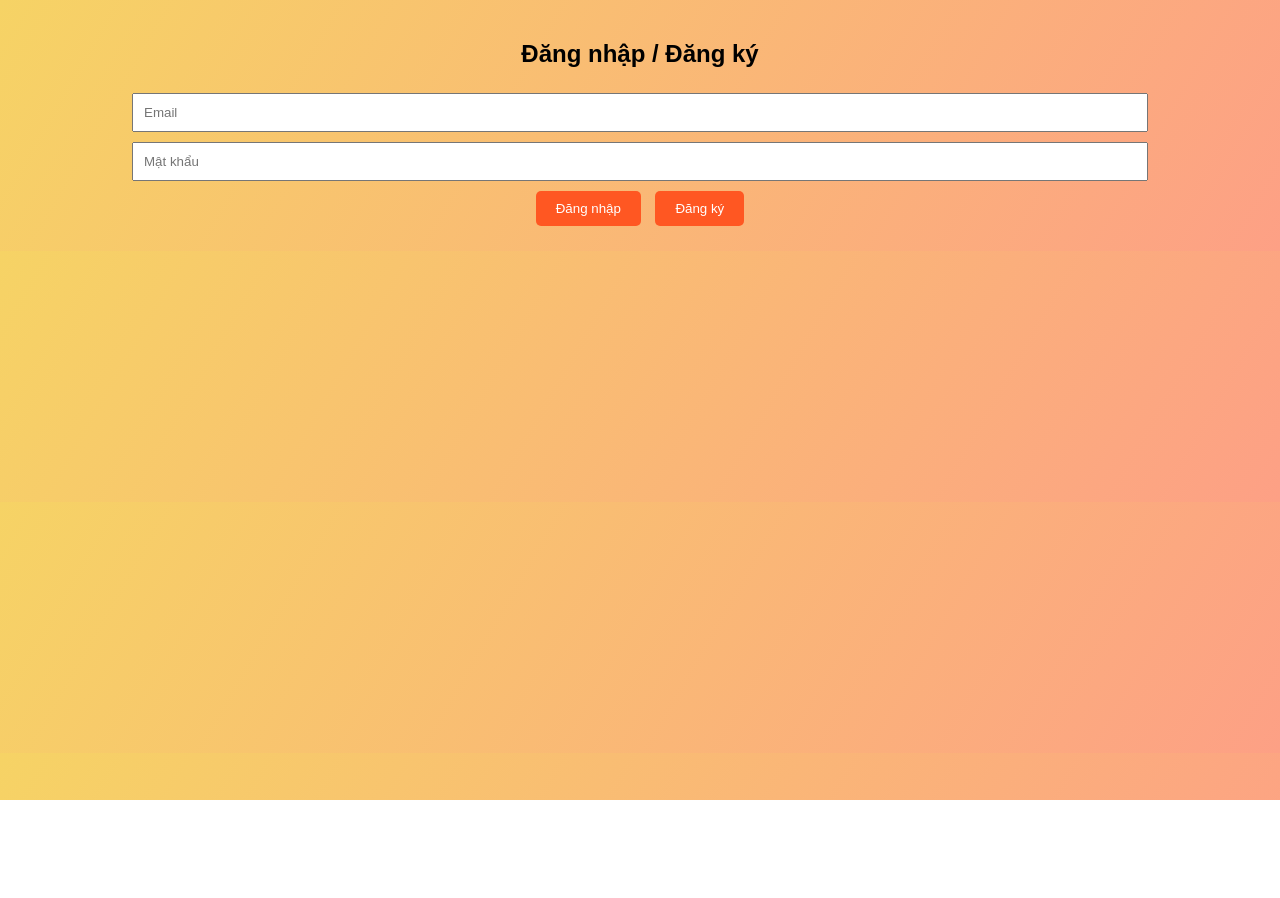
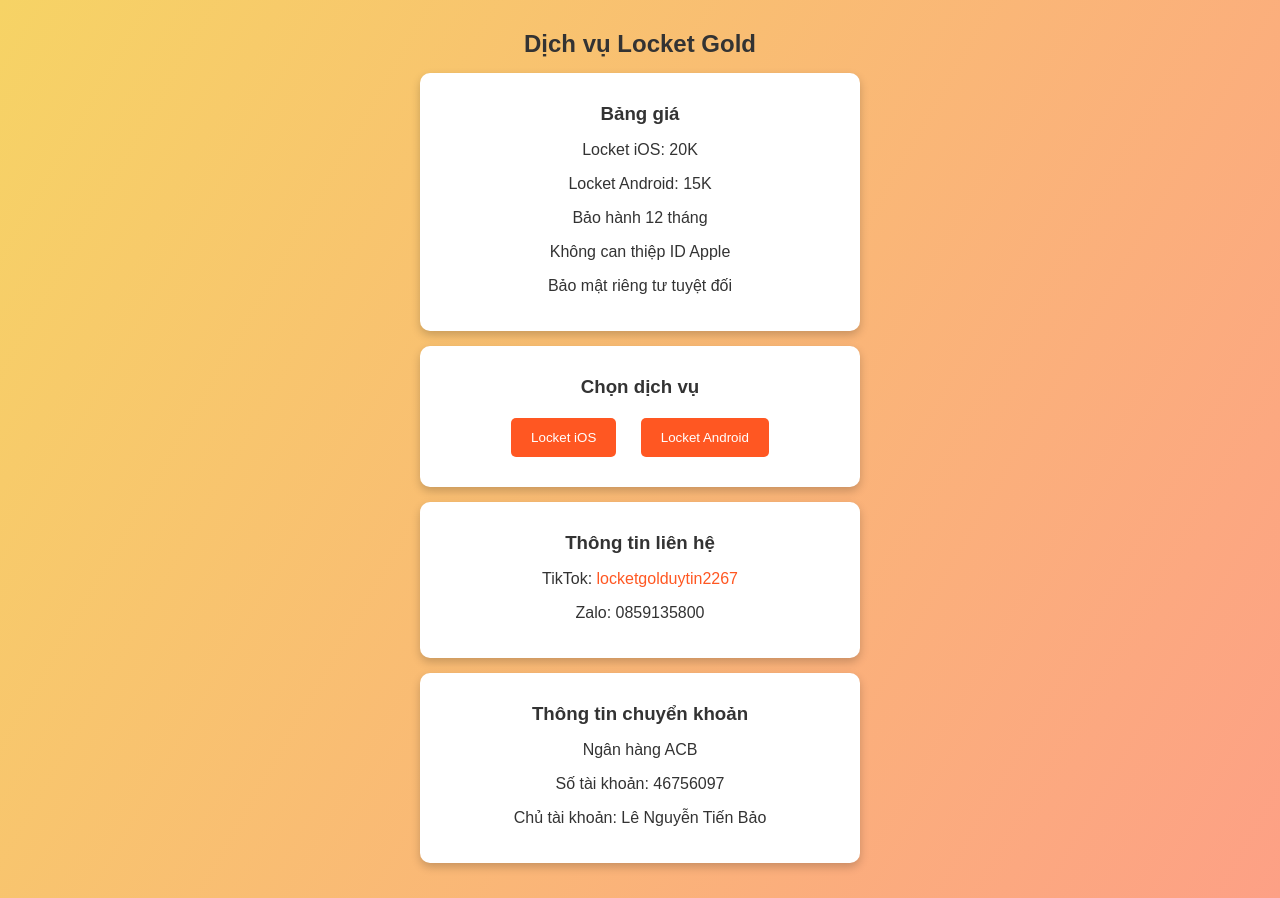
Before and after one commit to lenguyentienbao11102009-tienzbao/index.html, a plain HTML site: page index.html in a window 1280 px wide. Both pictures are taken after a click on the button "Bắt đầu". Before the commit the page ends 800 px from the top, so only its background shows below. Drawn offline with Linux system fonts and the light colour scheme.

Commit message:
Update index.html

```diff
--- a/index.html
+++ b/index.html
@@ -9,33 +9,52 @@
             margin: 0;
             font-family: Arial, sans-serif;
             background: linear-gradient(120deg, #f6d365, #fda085);
+            color: #333;
             text-align: center;
         }
-        .container { padding: 20px; }
+        .container {
+            padding: 20px;
+        }
+        h1, h2, h3 {
+            margin: 10px 0;
+        }
         .btn {
-            padding: 10px 20px; margin: 5px;
-            background: #ff5722; color: #fff; border: none; cursor: pointer;
-            border-radius: 5px; transition: 0.3s;
+            padding: 12px 20px;
+            margin: 10px;
+            background: #ff5722;
+            color: #fff;
+            border: none;
+            cursor: pointer;
+            border-radius: 5px;
+            transition: 0.3s;
         }
-        .btn:hover { background: #e64a19; }
-        .hidden { display: none; }
-        input { padding: 10px; margin: 5px; width: 80%; }
-        .card { background: #fff; margin: 10px auto; padding: 15px; border-radius: 10px; width: 85%; max-width: 400px; }
+        .btn:hover {
+            background: #e64a19;
+        }
+        .hidden {
+            display: none;
+        }
+        .card {
+            background: #fff;
+            margin: 15px auto;
+            padding: 20px;
+            border-radius: 10px;
+            box-shadow: 0 4px 10px rgba(0,0,0,0.2);
+            width: 85%;
+            max-width: 400px;
+        }
+        a {
+            color: #ff5722;
+            text-decoration: none;
+        }
     </style>
 </head>
 <body>
 
 <div class="container" id="welcome">
     <h1>Xin chào!</h1>
-    <button class="btn" onclick="showLogin()">Bắt đầu</button>
-</div>
-
-<div class="container hidden" id="login">
-    <h2>Đăng nhập / Đăng ký</h2>
-    <input type="email" id="email" placeholder="Email"><br>
-    <input type="password" id="password" placeholder="Mật khẩu"><br>
-    <button class="btn" onclick="login()">Đăng nhập</button>
-    <button class="btn" onclick="register()">Đăng ký</button>
+    <p>Chào mừng đến với dịch vụ Locket Gold</p>
+    <button class="btn" onclick="startService()">Bắt đầu</button>
 </div>
 
 <div class="container hidden" id="main">
@@ -44,60 +63,37 @@
         <h3>Bảng giá</h3>
         <p>Locket iOS: 20K</p>
         <p>Locket Android: 15K</p>
+        <p>Bảo hành 12 tháng</p>
+        <p>Không can thiệp ID Apple</p>
+        <p>Bảo mật riêng tư tuyệt đối</p>
     </div>
+
+    <div class="card">
+        <h3>Chọn dịch vụ</h3>
+        <button class="btn">Locket iOS</button>
+        <button class="btn">Locket Android</button>
+    </div>
+
+    <div class="card">
+        <h3>Thông tin liên hệ</h3>
+        <p>TikTok: <a href="https://www.tiktok.com/@locketgolduytin2267" target="_blank">locketgolduytin2267</a></p>
+        <p>Zalo: 0859135800</p>
+    </div>
+
     <div class="card">
         <h3>Thông tin chuyển khoản</h3>
-        <p>ACB - 46756097</p>
-        <p>Lê Nguyễn Tiến Bảo</p>
+        <p>Ngân hàng ACB</p>
+        <p>Số tài khoản: 46756097</p>
+        <p>Chủ tài khoản: Lê Nguyễn Tiến Bảo</p>
     </div>
 </div>
 
-<!-- Firebase v9 -->
-<script type="module">
-    import { initializeApp } from "https://www.gstatic.com/firebasejs/9.6.10/firebase-app.js";
-    import { getAuth, createUserWithEmailAndPassword, signInWithEmailAndPassword } from "https://www.gstatic.com/firebasejs/9.6.10/firebase-auth.js";
-
-    const firebaseConfig = {
-        apiKey: "AIzaSyBGZLa316uvnCeXPF3UeKmEsgKFghMTj",
-        authDomain: "locketgold-40f57.firebaseapp.com",
-        projectId: "locketgold-40f57",
-        storageBucket: "locketgold-40f57.appspot.com",
-        messagingSenderId: "1016272793803",
-        appId: "1:1016272793803:web:a4b896242002fb108ce",
-        measurementId: "G-9GBMZYR85H"
-    };
-
-    const app = initializeApp(firebaseConfig);
-    const auth = getAuth(app);
-
-    window.showLogin = function() {
+<script>
+    function startService() {
         document.getElementById("welcome").classList.add("hidden");
-        document.getElementById("login").classList.remove("hidden");
-    }
-
-    window.login = function() {
-        const email = document.getElementById("email").value;
-        const password = document.getElementById("password").value;
-        signInWithEmailAndPassword(auth, email, password)
-            .then(() => {
-                alert("Đăng nhập thành công!");
-                document.getElementById("login").classList.add("hidden");
-                document.getElementById("main").classList.remove("hidden");
-            })
-            .catch(err => alert(err.message));
-    }
-
-    window.register = function() {
-        const email = document.getElementById("email").value;
-        const password = document.getElementById("password").value;
-        createUserWithEmailAndPassword(auth, email, password)
-            .then(() => {
-                alert("Đăng ký thành công!");
-                document.getElementById("login").classList.add("hidden");
-                document.getElementById("main").classList.remove("hidden");
-            })
-            .catch(err => alert(err.message));
+        document.getElementById("main").classList.remove("hidden");
     }
 </script>
+
 </body>
 </html>
```
